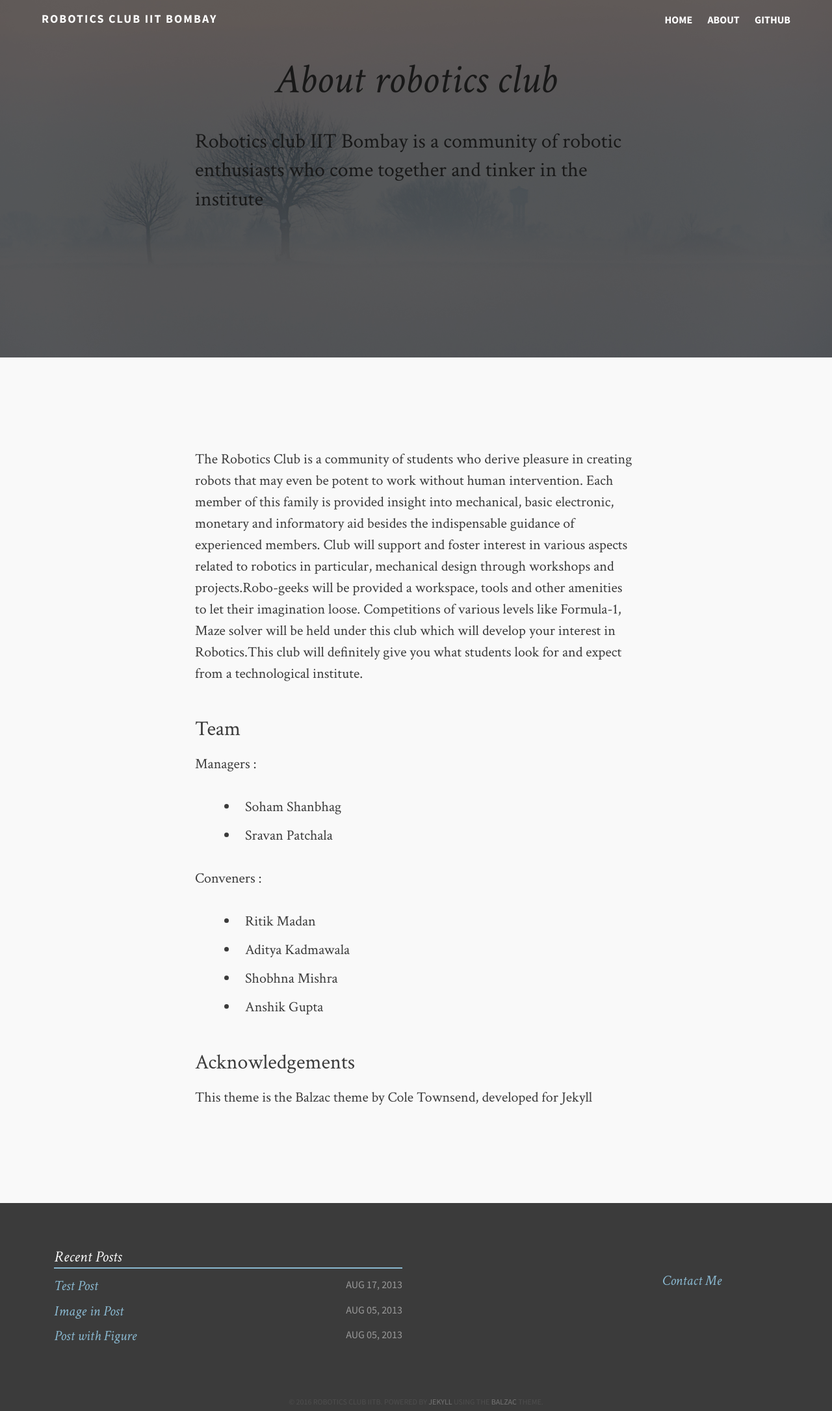
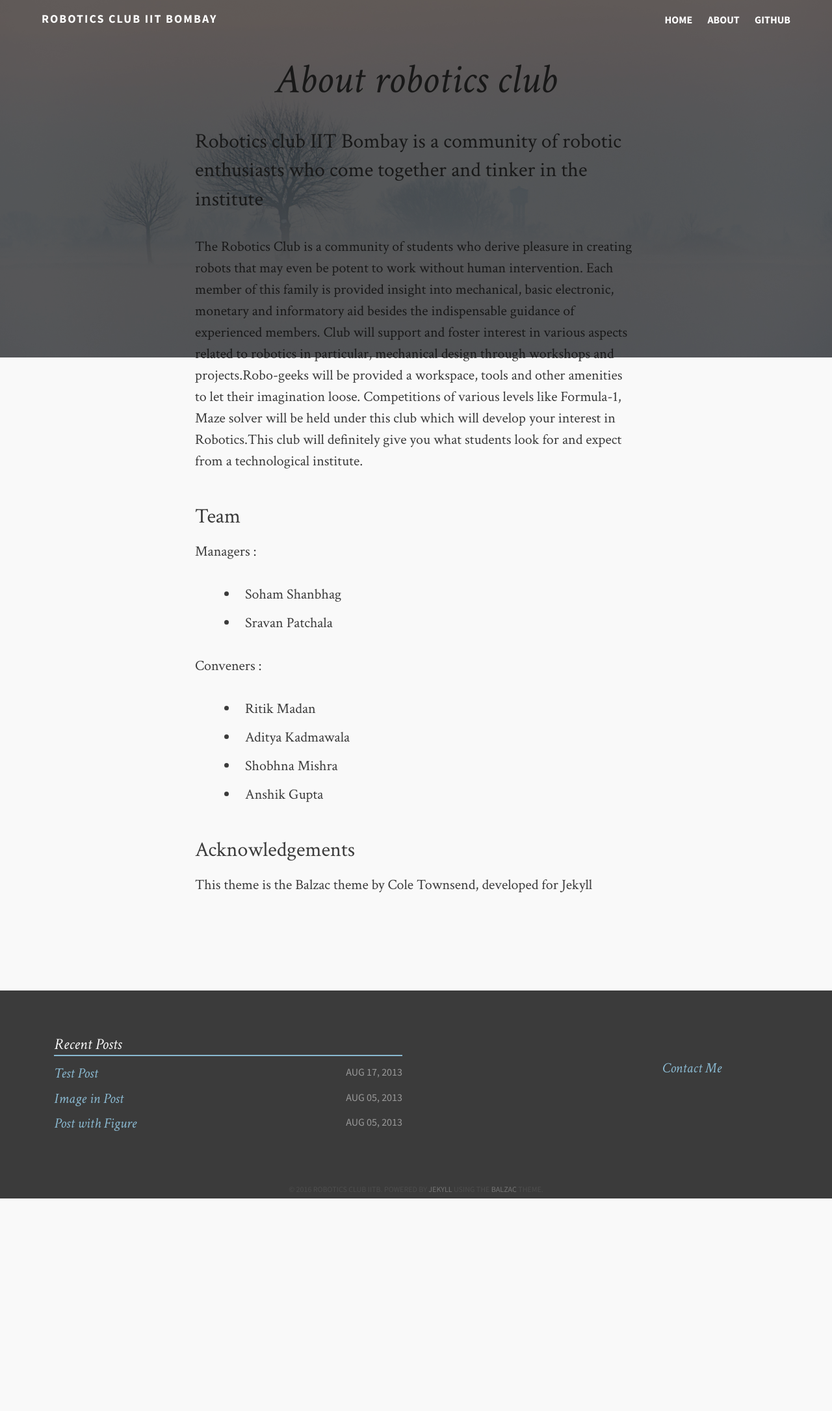
Before and after one commit to ColeTownsend/Balzac-for-Jekyll, a Jekyll site: the page built from about.md, in a window 1280 px wide. Shown: the whole page at 65% size. Built offline with Jekyll 4.4.1, drawn with Linux system fonts in a browser that asks for light colours; after the commit the page ends 1844 px from its top, so only the background shows below that.

Commit message:
Temp commit

```diff
--- a/_layouts/post.html
+++ b/_layouts/post.html
@@ -24,8 +24,8 @@
           </hgroup>
         </header>
 
-        <div class="content">
-          {{ content }}
+        <div class="content1">
+        {{ content }}
         </div>
 
       {% if page.comments %}
--- a/_sass/_styles.scss
+++ b/_sass/_styles.scss
@@ -289,8 +289,9 @@ header.site-header nav {
         background: rgb(0,0,0);
     }
 
-    .content{
-        margin-top: 360px;
+    .content1 {
+        position: relative;
+
     }
 
     .featured-image {
```
